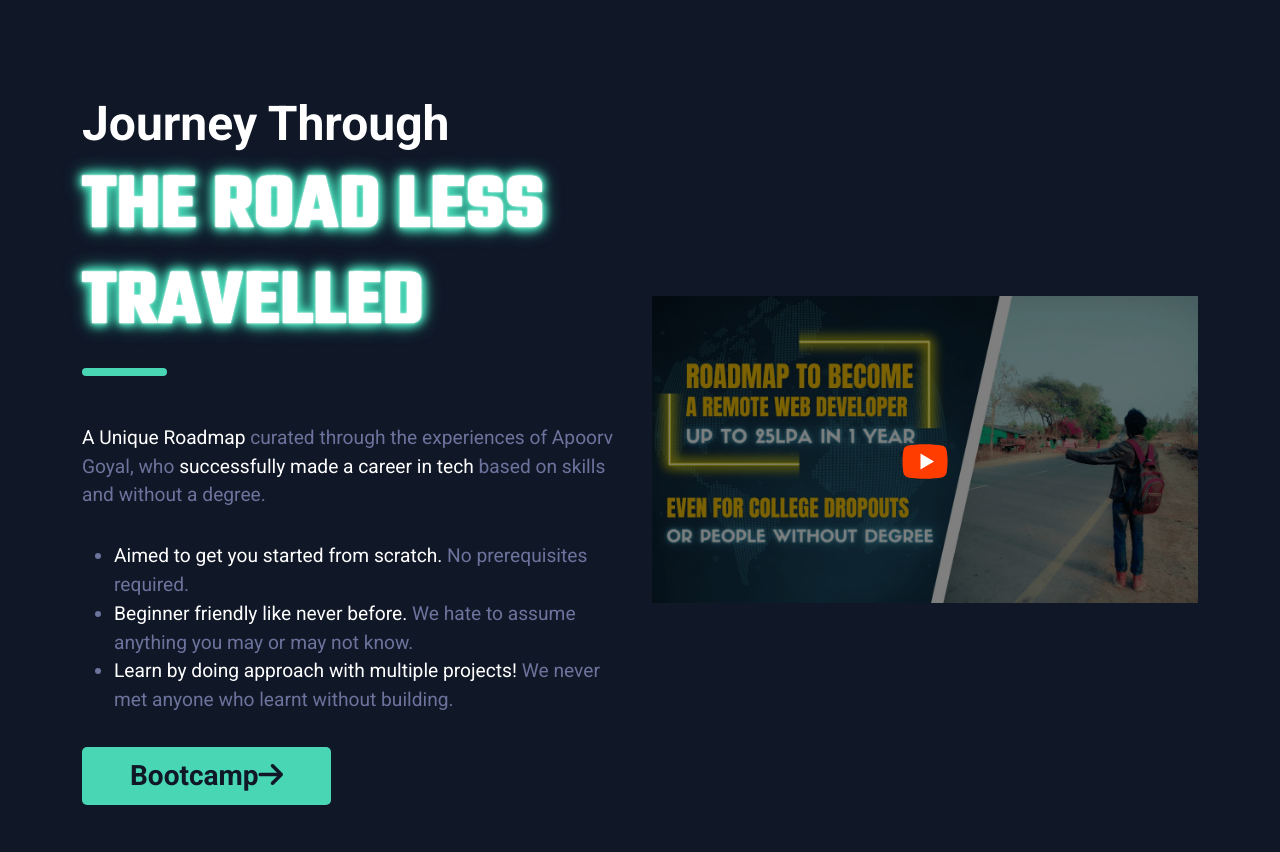
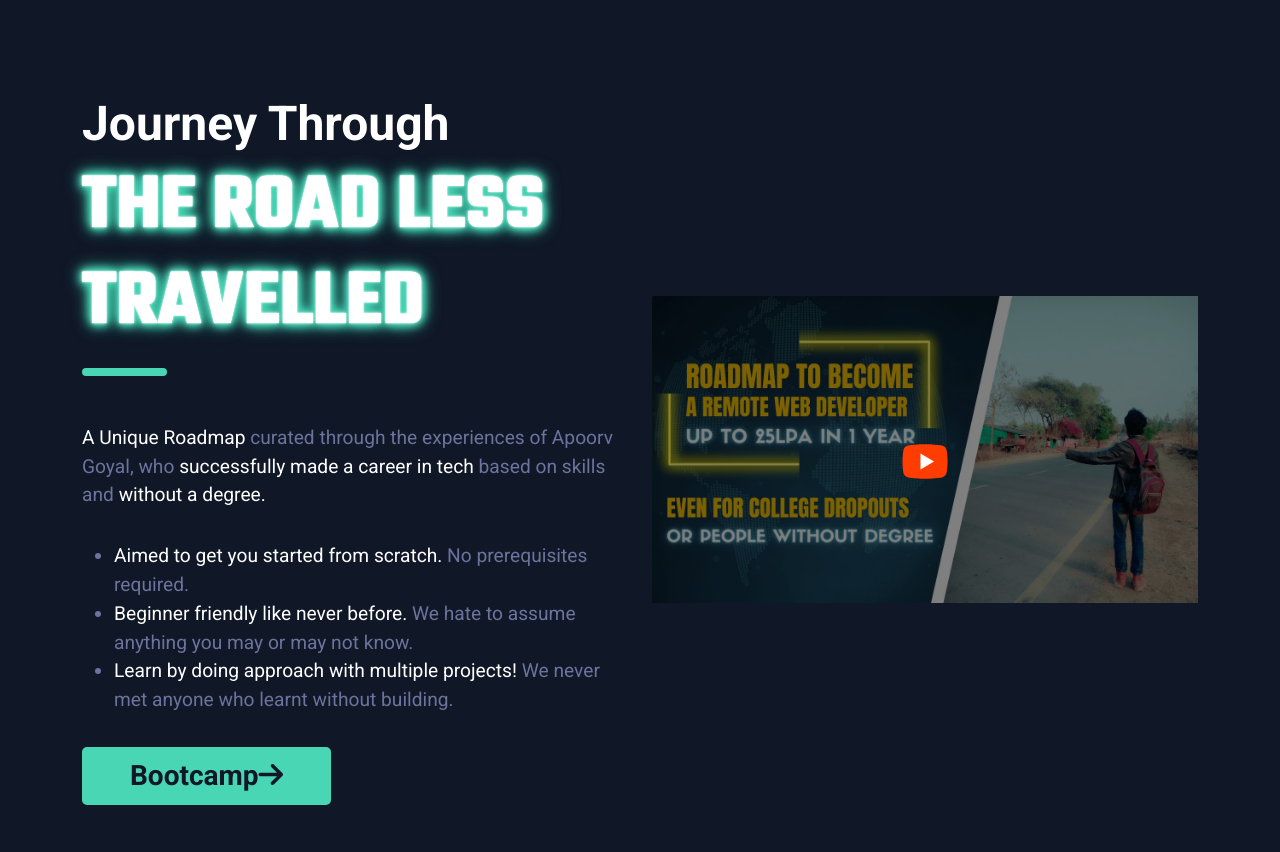
Before and after one commit to virtual-tech-school/virtual-tech-school, a Python web app: template app/templates/home/home.html in a window 1280 px wide. Shown: the part 1140-1992 px from the top of the page. Run offline with Jinja, Linux system fonts and the light colour scheme; the template is opened without the code that fills it, so the values that code supplies are empty; some libraries are stand-ins or nearby versions.

Commit message:
corrected the class spelling
The spelling of text-highlight was corrected.

```diff
--- a/app/templates/home/home.html
+++ b/app/templates/home/home.html
@@ -79,7 +79,7 @@
                             THE ROAD LESS TRAVELLED
                             <hr class="underline underline-light m-start" />
                         </h1>
-                        <p class="text-paragraph mt-5"><span class="text-highlight">A Unique Roadmap</span> curated through the experiences of Apoorv Goyal, who <span class="text-highlight">successfully made a career in tech</span> based on skills and <span class="hifglight">without a degree.</span></p>
+                        <p class="text-paragraph mt-5"><span class="text-highlight">A Unique Roadmap</span> curated through the experiences of Apoorv Goyal, who <span class="text-highlight">successfully made a career in tech</span> based on skills and <span class="text-highlight">without a degree.</span></p>
                         <ul class="text-start py-3">
                             <li class="text-paragraph"><span class="text-highlight">Aimed to get you started from scratch.</span> No prerequisites required.</li>
                             <li class="text-paragraph"><span class="text-highlight">Beginner friendly like never before.</span> We hate to assume anything you may or may not know.</li>
```
